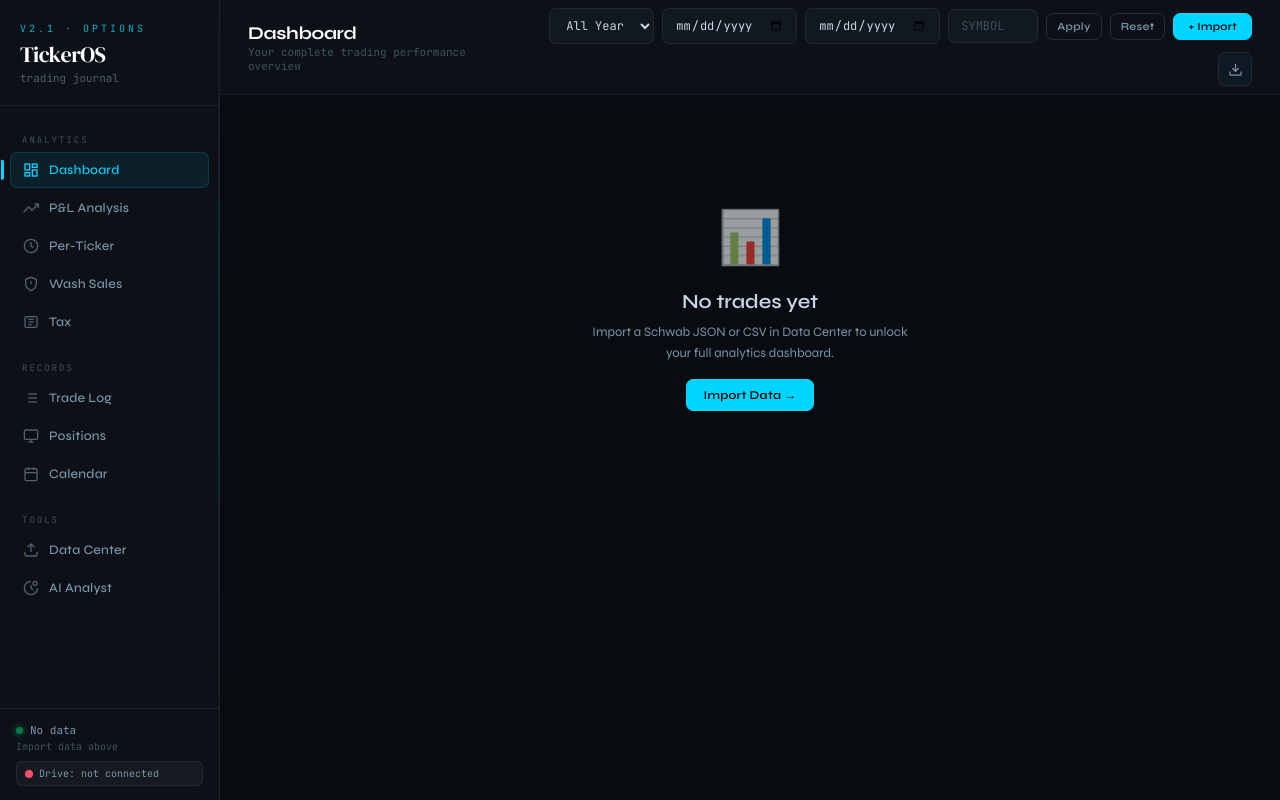
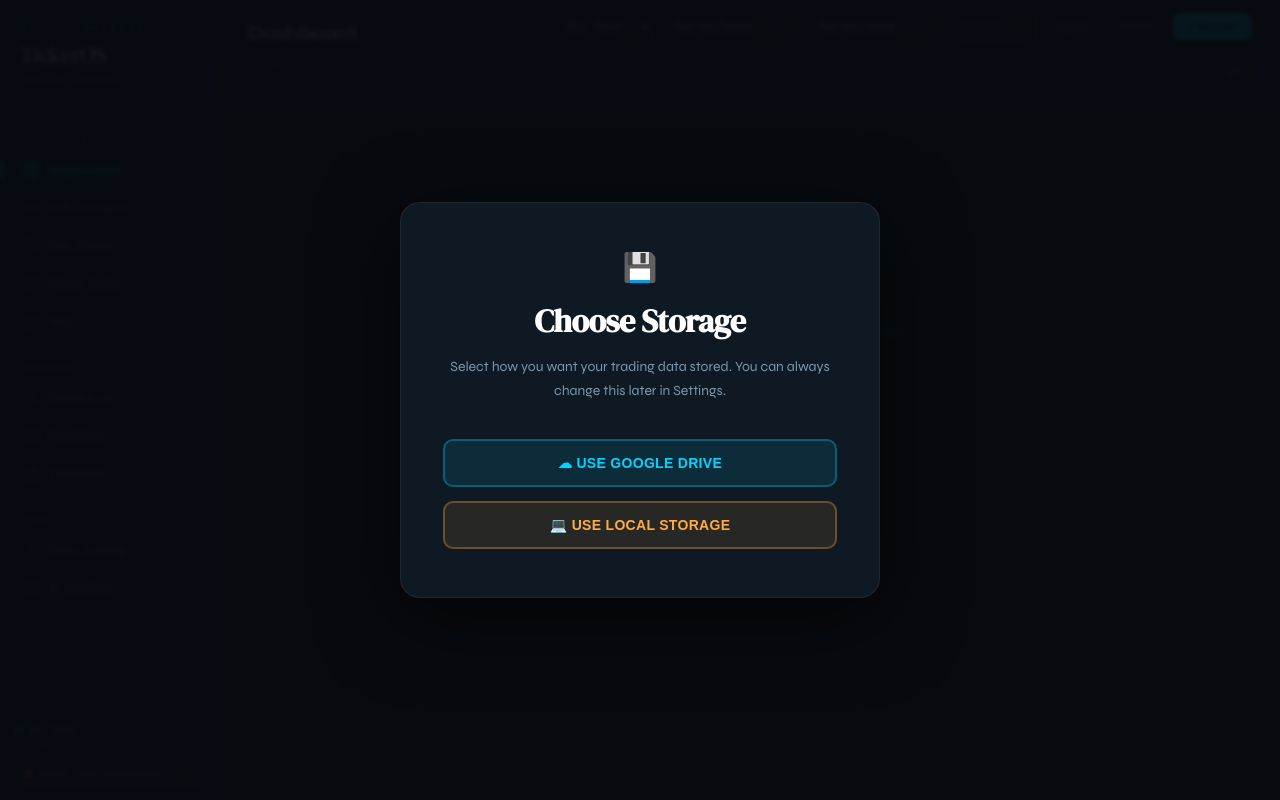
Before and after one commit to ossaenz/trading_journal, a plain HTML site: page index.html in a window 1280 px wide. Drawn offline with nearby package versions, Linux system fonts and the light colour scheme.

Commit message:
feat: add storage mode selector modal (google drive vs local)

```diff
--- a/index.html
+++ b/index.html
@@ -250,9 +250,38 @@ tbody td{padding:10px 14px;color:var(--text2);white-space:nowrap}
 .wash-detail-list{list-style:none;font-family:'JetBrains Mono',monospace;font-size:11px}
 .wash-detail-list li{padding:5px 0;border-bottom:1px solid var(--border);display:flex;justify-content:space-between;align-items:center}
 .wash-detail-list li:last-child{border-bottom:none}
+
+/* STORAGE MODE MODAL */
+.storage-mode-overlay{position:fixed;top:0;left:0;right:0;bottom:0;background:rgba(8,11,16,0.95);display:none;align-items:center;justify-content:center;z-index:9999;backdrop-filter:blur(2px);animation:fadeIn .3s ease}
+.storage-mode-overlay.active{display:flex}
+.storage-mode-dialog{background:var(--panel);border:1px solid var(--border);border-radius:20px;padding:48px 42px;max-width:480px;text-align:center;box-shadow:0 20px 80px rgba(0,0,0,0.6);animation:slideUp .4s ease}
+@keyframes fadeIn{from{opacity:0}to{opacity:1}}
+@keyframes slideUp{from{opacity:0;transform:translateY(20px)}to{opacity:1;transform:translateY(0)}}
+.storage-mode-title{font-family:'DM Serif Display',serif;font-size:32px;color:#fff;margin-bottom:12px;letter-spacing:-.5px}
+.storage-mode-desc{font-size:14px;color:var(--text2);line-height:1.7;margin-bottom:36px}
+.storage-mode-buttons{display:flex;gap:14px;flex-direction:column}
+.storage-mode-btn{padding:14px 24px;border-radius:10px;font-size:14px;font-weight:600;border:2px solid transparent;cursor:pointer;transition:all .2s;letter-spacing:.3px;text-transform:uppercase}
+.storage-mode-btn-gdrive{background:rgba(0,212,255,0.1);border-color:rgba(0,212,255,0.3);color:var(--accent)}
+.storage-mode-btn-gdrive:hover{background:rgba(0,212,255,0.15);border-color:rgba(0,212,255,0.5);box-shadow:0 0 20px rgba(0,212,255,0.2)}
+.storage-mode-btn-local{background:rgba(255,171,64,0.1);border-color:rgba(255,171,64,0.3);color:var(--warn)}
+.storage-mode-btn-local:hover{background:rgba(255,171,64,0.15);border-color:rgba(255,171,64,0.5);box-shadow:0 0 20px rgba(255,171,64,0.2)}
+.storage-mode-icon{font-size:28px;margin-bottom:14px}
 </style>
 </head>
 <body>
+<!-- STORAGE MODE SELECTOR MODAL -->
+<div class="storage-mode-overlay" id="storage-mode-modal">
+  <div class="storage-mode-dialog">
+    <div class="storage-mode-icon">💾</div>
+    <h2 class="storage-mode-title">Choose Storage</h2>
+    <p class="storage-mode-desc">Select how you want your trading data stored. You can always change this later in Settings.</p>
+    <div class="storage-mode-buttons">
+      <button class="storage-mode-btn storage-mode-btn-gdrive" onclick="selectStorageMode('gdrive')">☁ Use Google Drive</button>
+      <button class="storage-mode-btn storage-mode-btn-local" onclick="selectStorageMode('local')">💻 Use Local Storage</button>
+    </div>
+  </div>
+</div>
+
 <div class="app">
 
 <!-- SIDEBAR -->
@@ -779,10 +808,37 @@ function sanitizeStoredTrades(trades) {
 let rawTrades = sanitizeStoredTrades(JSON.parse(localStorage.getItem('tickeros_trades')||'[]'));
 let rawBalances = JSON.parse(localStorage.getItem('tickeros_balances')||'[]');
 let rawIncome = JSON.parse(localStorage.getItem('tickeros_income')||'[]');
+let gdriveEnabled = false; // Set to true when signed in to Google Drive
+let storageMode = sessionStorage.getItem('tickeros_storage_mode') || null; // 'gdrive' or 'local'
 let washSaleData = { total: 0, items: [] };  // computed fresh each time
 let parsedFiles = [];
 let charts = {};
 let selectedTicker = '';
+
+// ═══════════════════════════════════════════════════════════════════
+// STORAGE MODE INITIALIZATION
+// ═══════════════════════════════════════════════════════════════════
+function initStorageMode() {
+  if (!storageMode) {
+    // First time: show modal to choose storage mode
+    document.getElementById('storage-mode-modal').classList.add('active');
+  }
+}
+
+function selectStorageMode(mode) {
+  storageMode = mode;
+  sessionStorage.setItem('tickeros_storage_mode', mode);
+  document.getElementById('storage-mode-modal').classList.remove('active');
+
+  if (mode === 'gdrive') {
+    toast('Google Drive mode selected - click ☁ to connect', 'info');
+  } else if (mode === 'local') {
+    toast('Local Storage mode selected - data stored on this computer only', 'info');
+  }
+
+  renderDashboard();
+  showTab('dashboard');
+}
 
 // ═══════════════════════════════════════════════════════════════════
 //  WASH SALE COMPUTATION — the core fix
@@ -1091,6 +1147,9 @@ const pageMeta = {
 document.querySelectorAll('.nav-item').forEach(el => {
   el.addEventListener('click', e => { e.preventDefault(); showTab(el.dataset.tab); });
 });
+
+// Initialize storage mode modal if not selected
+initStorageMode();
 
 function showTab(tab) {
   document.querySelectorAll('.nav-item').forEach(el => el.classList.toggle('active', el.dataset.tab===tab));
@@ -2120,6 +2179,9 @@ function processData() {
   localStorage.setItem('tickeros_balances',JSON.stringify(rawBalances));
   localStorage.setItem('tickeros_income',JSON.stringify(rawIncome));
 
+  // Auto-save to Google Drive if authenticated
+  if (gdriveEnabled) saveToDrive();
+
   clearBtn.disabled=false;
   logProcess(`✅ Stored ${rawTrades.length} trades · Wash sales: -$${washSaleData.total.toFixed(2)}`,'ok');
   if (rawIncome.length)logProcess(`💵 ${rawIncome.length} income events stored`,'info');
@@ -2131,6 +2193,10 @@ clearBtn.addEventListener('click',()=>{
   if (!confirm('Clear all stored trade data?'))return;
   rawTrades=[];rawBalances=[];rawIncome=[];washSaleData={total:0,items:[]};
   localStorage.removeItem('tickeros_trades');localStorage.removeItem('tickeros_balances');localStorage.removeItem('tickeros_income');
+
+  // Clear from Google Drive if authenticated
+  if (gdriveEnabled) saveToDrive();
+
   clearBtn.disabled=true;processBtn.disabled=true;
   logProcess('🗑️ Data cleared','warn');
   renderDashboard();
@@ -2330,12 +2396,18 @@ function gdriveSignIn() {
     callback: async (resp) => {
       if (resp.error) { toast('Google sign-in failed: ' + resp.error, 'err'); return; }
       gdriveToken = resp.access_token;
+      gdriveEnabled = true;
+      // Set storage mode to Google Drive if not already selected
+      if (!storageMode) {
+        storageMode = 'gdrive';
+        sessionStorage.setItem('tickeros_storage_mode', 'gdrive');
+      }
       document.getElementById('gdrive-signin-btn').classList.add('hidden');
       document.getElementById('gdrive-sync-btn').classList.remove('hidden');
       document.getElementById('gdrive-load-btn').classList.remove('hidden');
       document.getElementById('gdrive-signout-btn').classList.remove('hidden');
       driveStatus('connected', 'var(--pos)');
-      toast('Google Drive connected', 'ok');
+      toast('Google Drive connected - all data will sync automatically', 'ok');
       await loadFromDrive();
     },
   });
@@ -2345,6 +2417,7 @@ function gdriveSignIn() {
 function gdriveSignOut() {
   if (gdriveToken) google.accounts.oauth2.revoke(gdriveToken, () => {});
   gdriveToken = null;
+  gdriveEnabled = false;
   gdriveFileId = null;
   document.getElementById('gdrive-signin-btn').classList.remove('hidden');
   document.getElementById('gdrive-sync-btn').classList.add('hidden');
@@ -2598,6 +2671,9 @@ if (document.getElementById('schwab-income-file')) {
 
         toast(`Imported ${income.length} income transactions ($${totalIncome.toFixed(2)})`, 'ok');
         renderDashboard();
+
+        // Auto-save to Google Drive if enabled
+        if (gdriveEnabled) saveToDrive();
       } catch (err) {
         toast('Failed to parse income CSV: ' + err.message, 'err');
       }
@@ -2633,6 +2709,9 @@ if (document.getElementById('schwab-positions-file')) {
 
         toast(`Imported cost basis for ${keys.length} symbols, updated ${updated} trades`, 'ok');
         renderDashboard();
+
+        // Auto-save to Google Drive if enabled
+        if (gdriveEnabled) saveToDrive();
       } catch (err) {
         toast('Failed to parse positions CSV: ' + err.message, 'err');
       }
```
